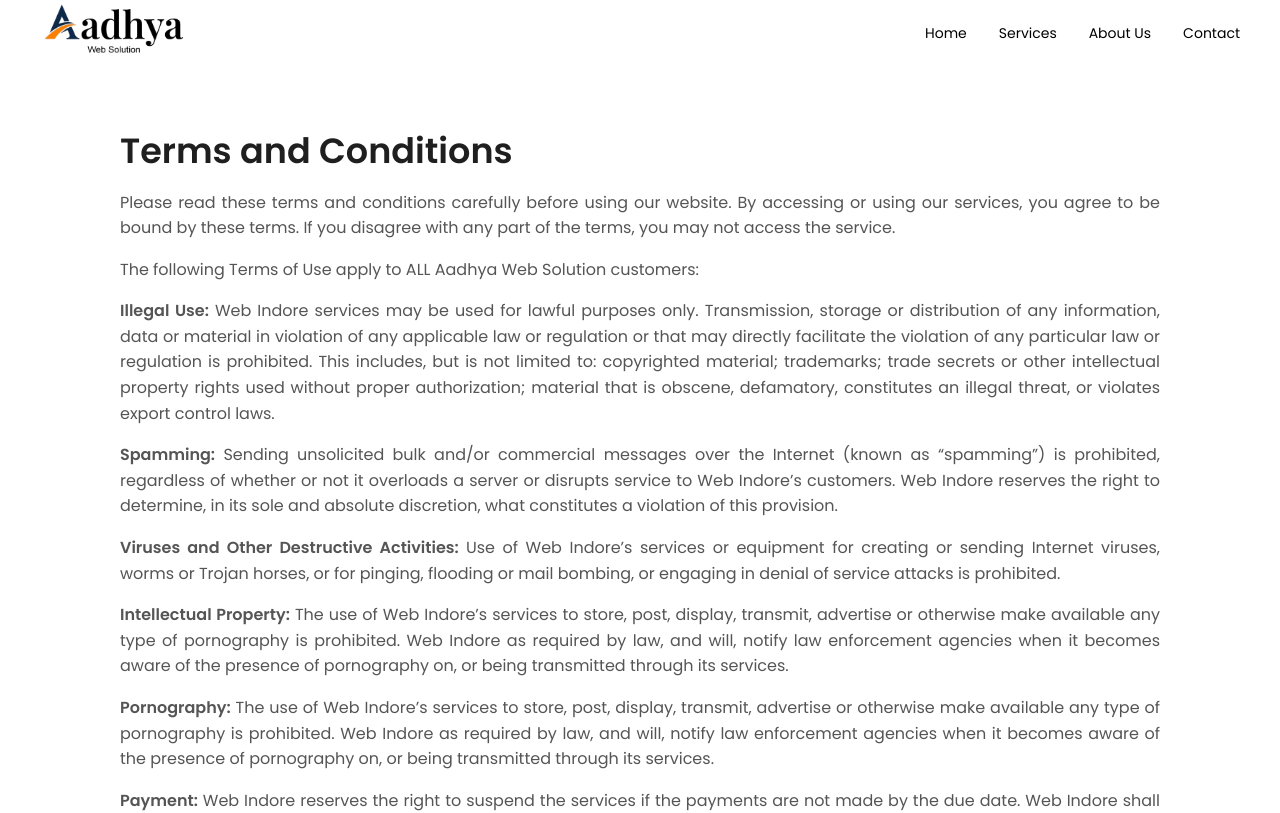
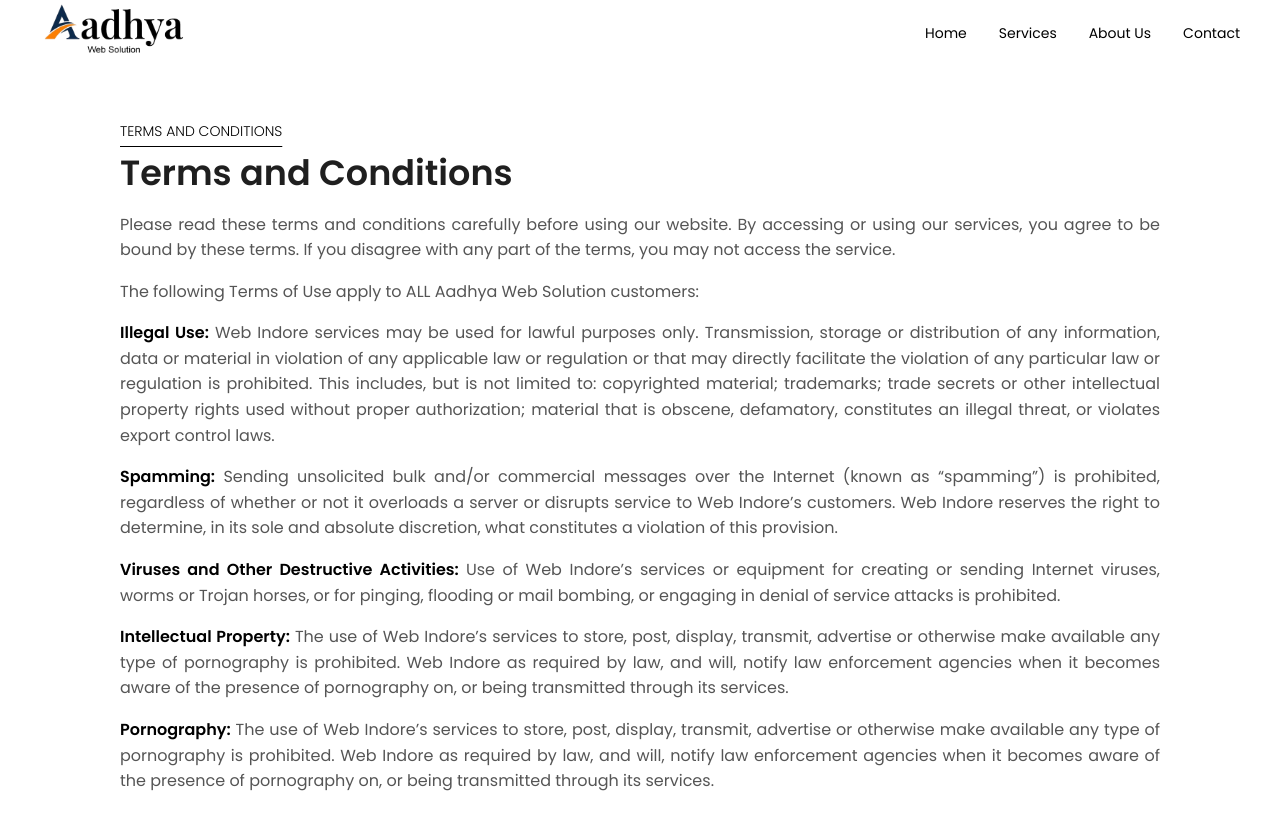
Before and after one commit to saiyashwanthsomavarapu/websolutions, a React (Vite) app: page /terms_conditions in a window 1280 px wide. Shown: the top 813 px of the page. Built offline with nearby package versions, Linux system fonts and the light colour scheme; a web font is replaced by a local one.

Commit message:
few upadtes

```diff
--- a/src/components/Layout/CancellationRefundPolicy.tsx
+++ b/src/components/Layout/CancellationRefundPolicy.tsx
@@ -73,7 +73,7 @@ const CancellationRefundPolicy = () => {
                                 textAlign: 'justify'
                             }}
                         >
-                            {item.subtitle && <strong> {item.subtitle}</strong>}  {item.content}
+                            {item.subtitle && <strong style={{color: 'black'}}> {item.subtitle}</strong>}  {item.content}
                         </Paragraph>
                     ))}
                 </Col>
--- a/src/components/Layout/DeliveryProcess.tsx
+++ b/src/components/Layout/DeliveryProcess.tsx
@@ -40,15 +40,6 @@ const DeliveryProcess = () => {
                     >
                         Delivery Process
                     </Title>
-                    {/* <Paragraph
-                        style={{
-                            fontSize: screen.lg || screen.md ? '16px' : '14px',
-                            lineHeight: '1.6',
-                            color: '#555',
-                        }}
-                    >
-                        Please read these terms and conditions carefully before using our website. By accessing or using our services, you agree to be bound by these terms. If you disagree with any part of the terms, you may not access the service.
-                    </Paragraph>
                     <Paragraph
                         style={{
                             fontSize: screen.lg || screen.md ? '16px' : '14px',
@@ -56,16 +47,7 @@ const DeliveryProcess = () => {
                             color: '#555',
                         }}
                     >
-                        The following Terms of Use apply to ALL Web Indore customers:
-                    </Paragraph> */}
-                    <Paragraph
-                        style={{
-                            fontSize: screen.lg || screen.md ? '16px' : '14px',
-                            lineHeight: '1.6',
-                            color: '#555',
-                        }}
-                    >
-                        <strong>Delivery Process:</strong>
+                        <strong style={{color: 'black'}}>Delivery Process: </strong>
                         We discuss the delivery of project at the time of discussion over project,it totally depends upon the pages required by the client and we decide the timeline accordingly
                         use the services already purchased until the end of your prepaid term.
                     </Paragraph>
--- a/src/components/Layout/PrivacyPolicy.tsx
+++ b/src/components/Layout/PrivacyPolicy.tsx
@@ -41,18 +41,6 @@ const PrivacyPolicy = () => {
                     >
                         Privacy Policy
                     </Title>
-                    {/* <Title
-                        level={1}
-                        style={{
-                            marginTop: '8px',
-                            marginBottom: '40px',
-                            fontSize: screen.lg || screen.md ? '50px' : '30px',
-                            fontWeight: 500,
-                            color: '#121212',
-                        }}
-                    >
-                        Terms and Conditions
-                    </Title> */}
                     <Paragraph
                         style={{
                             fontSize: screen.lg || screen.md ? "16px" : "14px",
@@ -82,7 +70,7 @@ const PrivacyPolicy = () => {
                                 textAlign: 'justify'
                             }}
                         >
-                            {item.subtitle && <strong> {item.subtitle}</strong>} {item.content}
+                            {item.subtitle && <strong style={{color: 'black'}}> {item.subtitle}</strong>} {item.content}
                         </Paragraph>
                     ))}
                 </Col>
--- a/src/components/Layout/TermsConditions.tsx
+++ b/src/components/Layout/TermsConditions.tsx
@@ -9,7 +9,7 @@ if (!Array.isArray(TermsConditionsData)) {
 }
 
 
-const { Title, Paragraph } = Typography;
+const { Title, Text, Paragraph } = Typography;
 
 const TermsConditions = () => {
     const { useBreakpoint } = Grid;
@@ -27,6 +27,18 @@ const TermsConditions = () => {
         >
             <Row gutter={[48, 48]}>
                 <Col xs={24} md={24} lg={24}>
+                <Text
+                        style={{
+                            color: "#000",
+                            textTransform: "uppercase",
+                            fontWeight: "300",
+                            display: "block",
+                            textDecoration: "underline",
+                            textUnderlineOffset: "10px",
+                        }}
+                    >
+                        Terms and Conditions
+                    </Text>
                     <Title
                         level={2}
                         style={{
@@ -69,7 +81,7 @@ const TermsConditions = () => {
                                 textAlign: 'justify'
                             }}
                         >
-                            {item.subtitle && <strong> {item.subtitle}</strong>}  {item.content}
+                            {item.subtitle && <strong style={{color: 'black'}}> {item.subtitle}</strong>}  {item.content}
                         </Paragraph>
                     ))}
                 </Col>
--- a/src/pages/Contact/GetInTouch.tsx
+++ b/src/pages/Contact/GetInTouch.tsx
@@ -114,7 +114,7 @@ const GetInTouch = () => {
                             }}
                             variant="solid"
                             color='default'
-                            disabled={true}
+                            disabled={isValid}
                         >
                             Submit
                         </Button>
--- a/src/pages/HomeScreens/OurWork.tsx
+++ b/src/pages/HomeScreens/OurWork.tsx
@@ -1,10 +1,10 @@
-import { Col, Grid, List, Row, Slider, Space } from "antd";
+import { Grid, Space } from "antd";
 import sliderImage from "../../assets/11.jpg";
 import "./ourWork.css";
 
 function OurWork() {
     const screen = Grid.useBreakpoint();
-    const images = [sliderImage, sliderImage, sliderImage, sliderImage];
+    // const images = [sliderImage, sliderImage, sliderImage, sliderImage];
     return <Space
         style={{
             display: "flex",
```
